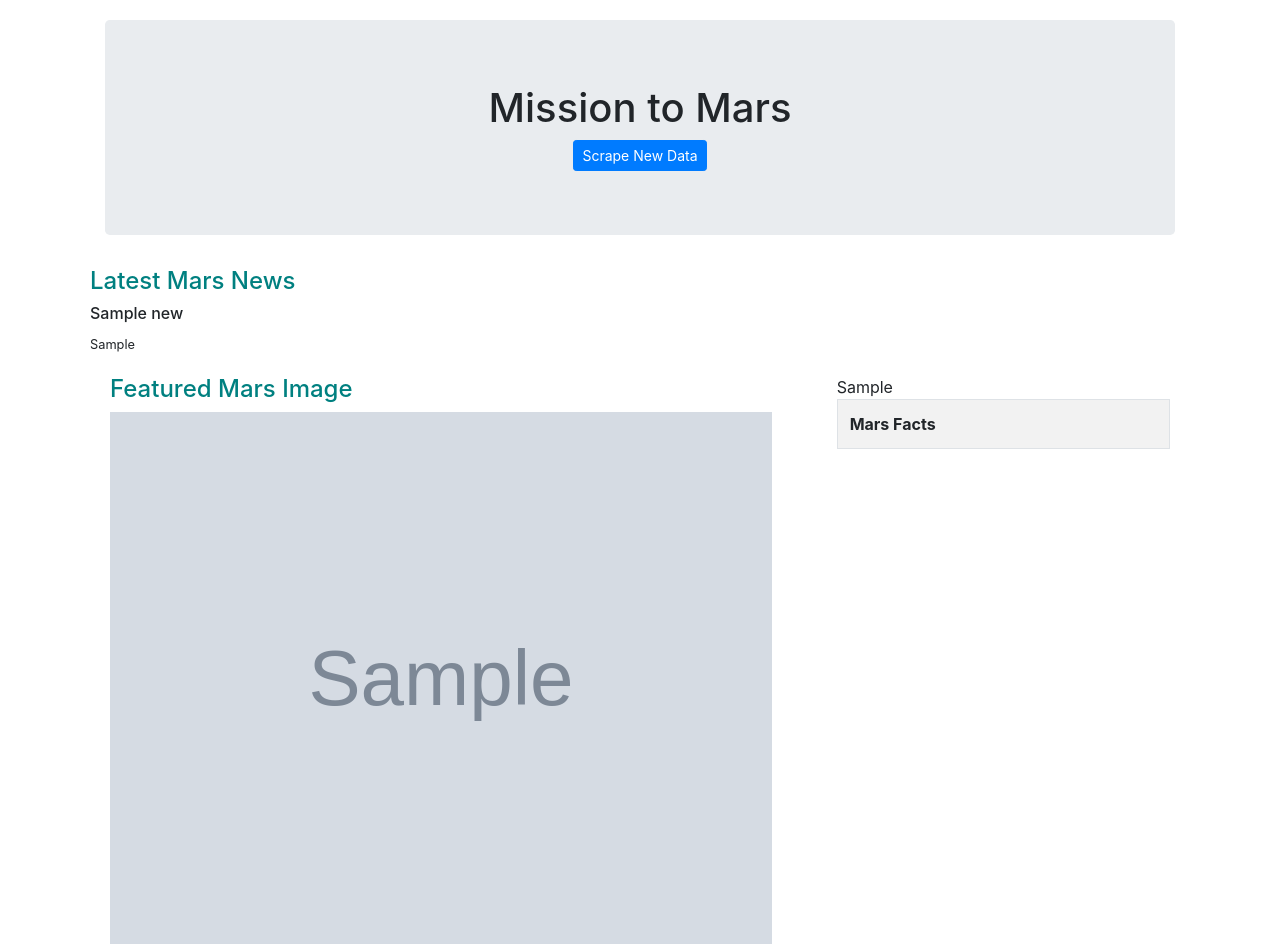
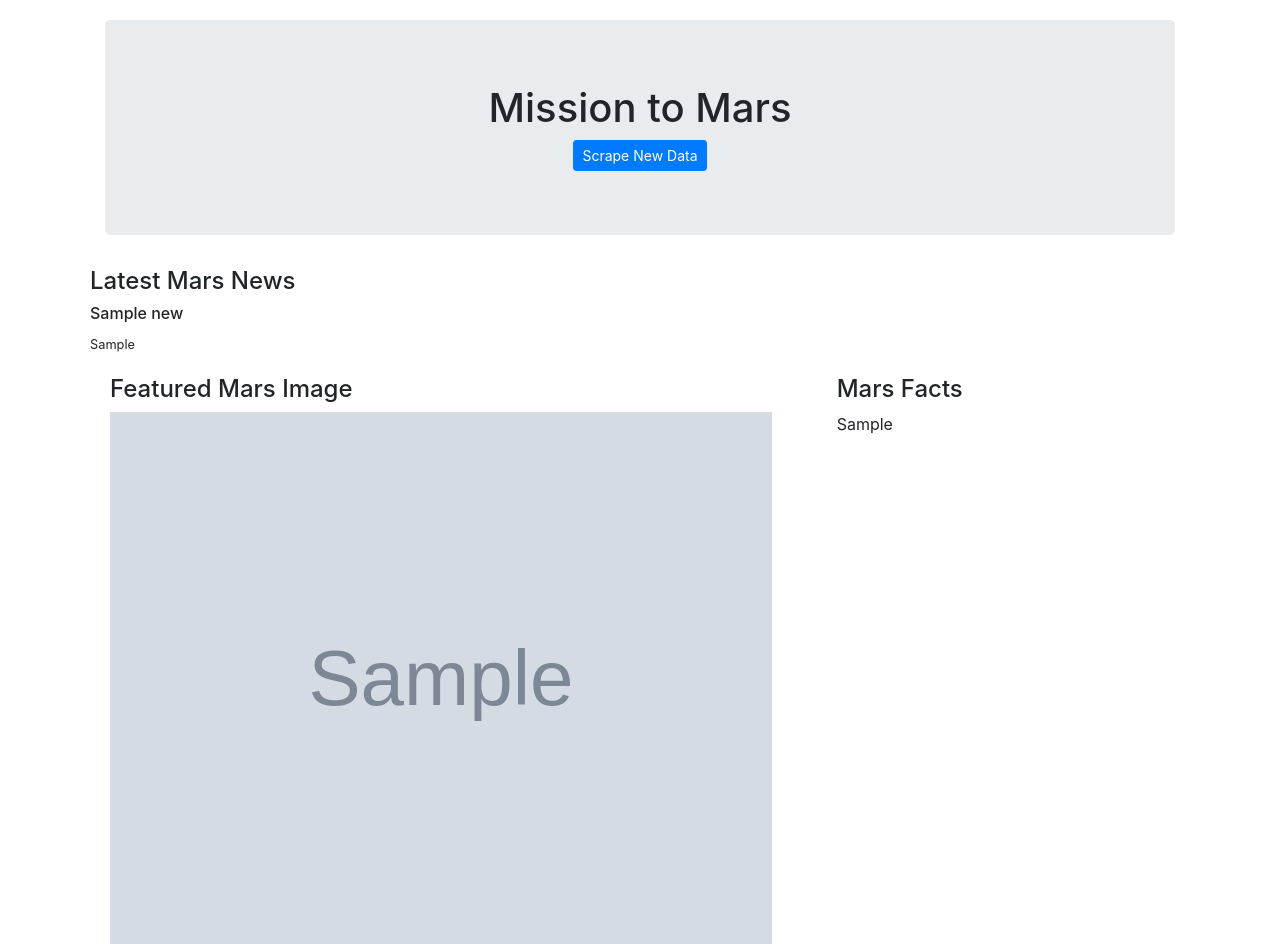
Before and after one commit to LeeProut/web-scraping-challenge, a Flask app: page / in a window 1280 px wide. Shown: the top 944 px of the page. Run offline with Flask 2, Linux system fonts and the light colour scheme; grey boxes marked "Sample" are stand-in pictures; a database or web service that is not in the repository returns one stand-in record (values such as "Sample title"); lists and menus that the app fills with data are empty; some libraries are stand-ins or nearby versions.

Commit message:
fixed table formatting and static folder for css

```diff
--- a/Missions_to_Mars/Resources/style.css
+++ /dev/null
@@ -1,14 +0,0 @@
-
-.feat-image {
-    width: 50%;
-    height: 50%
-}
-
-/* .feat-image {
-    max-width: 100%;
-    height: auto;
-} */
-
-h4 {
-    color: teal;
-}
--- /dev/null
+++ b/Missions_to_Mars/static/style.css
@@ -0,0 +1,38 @@
+
+.feat-image {
+    width: 50%;
+    height: 50%
+}
+
+/* .feat-image {
+    max-width: 100%;
+    height: auto;
+} */
+
+table {
+    border-collapse: collapse;
+    border-spacing: 0;
+    width: 100%;
+    border: 1px solid #ddd;
+  }
+
+  th, td {
+    text-align: left;
+    padding: 16px;
+  }
+
+  tr:nth-child(even) {
+    background-color: #f2f2f2;
+  }
+
+/* h1 {
+    color: red;
+}
+
+h4 {
+    color: red;
+}
+
+h6 {
+    color: orange;
+}  */
--- a/Missions_to_Mars/templates/index.html
+++ b/Missions_to_Mars/templates/index.html
@@ -10,7 +10,7 @@
         <link rel="stylesheet" href="https://cdn.jsdelivr.net/npm/bootstrap@4.5.3/dist/css/bootstrap.min.css" integrity="sha384-TX8t27EcRE3e/ihU7zmQxVncDAy5uIKz4rEkgIXeMed4M0jlfIDPvg6uqKI2xXr2" crossorigin="anonymous">
 
         <!--css stylesheet-->
-        <link rel="stylesheet" href="../Resources/style.css">
+        <link rel="stylesheet" type="text/css" href="static/style.css">
     </head>
 
   <body>
@@ -50,8 +50,9 @@
           <!--right side-->
           <div class="col-lg-4 col-md-12">
             <div class="table-responsive-sm">
-              <table class="table table-striped table-bordered">
-                <th>Mars Facts</th>
+              <h4>Mars Facts</h4>
+              <!--<table class="table table-striped table-bordered">-->
+              <table>
                 <tbody>{{ mars_news.html_mars_table | safe }}</tbody>
               </table>
             </div>
```
Also changed, not shown: 1 other file.
